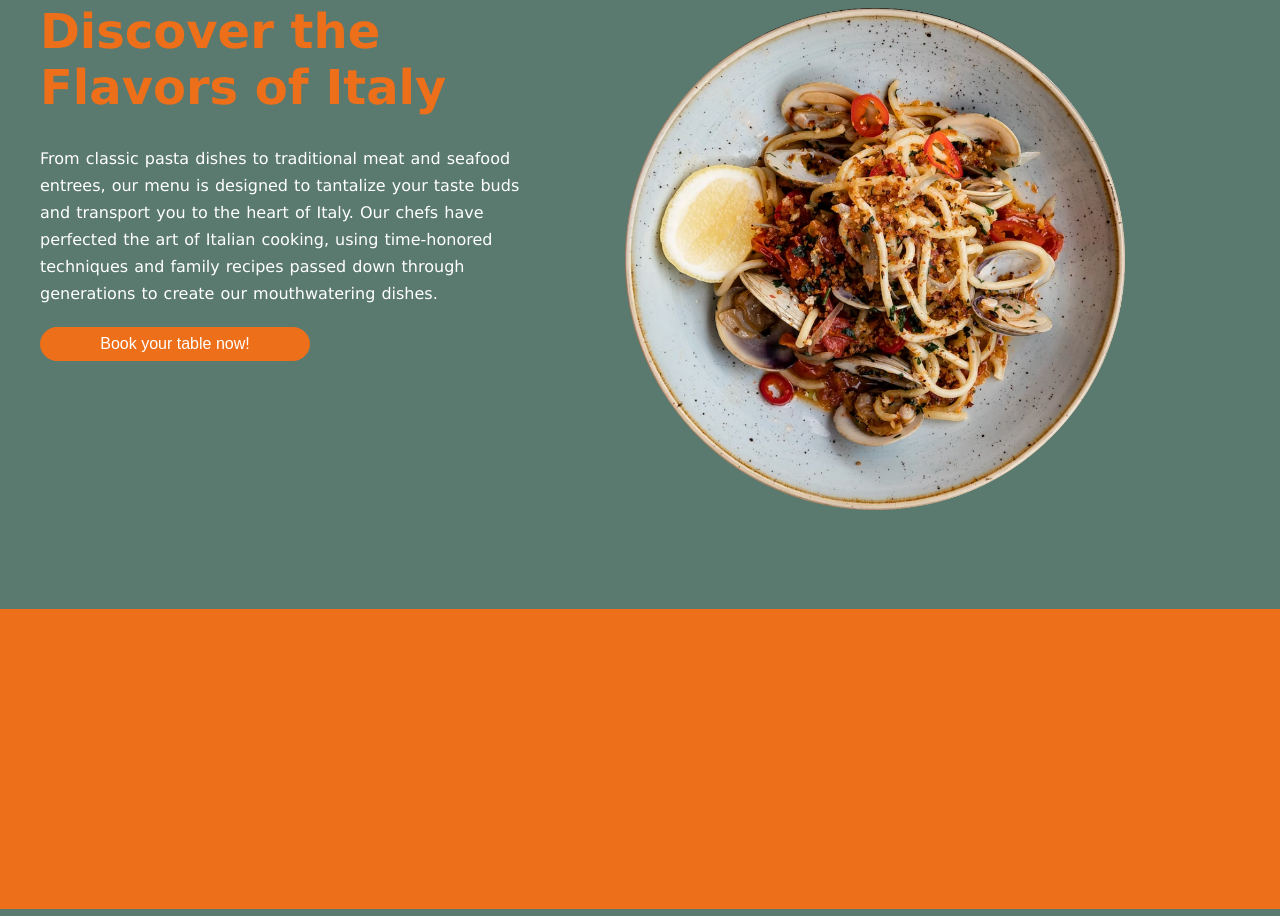
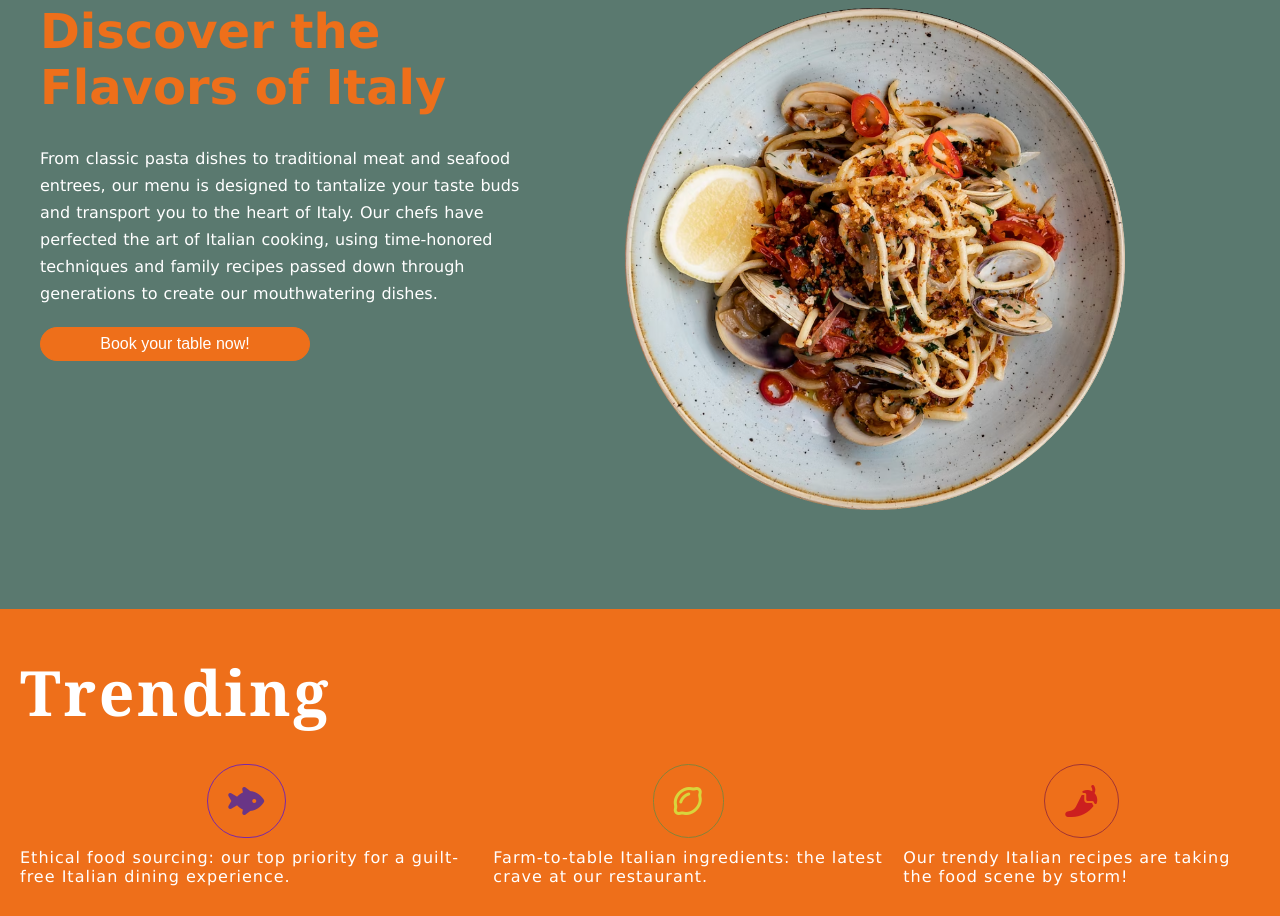
Before and after one commit to ngillux/lacucina, a plain HTML site: page index.html in a window 1280 px wide. Shown: the part 227-1143 px from the top of the page. Drawn offline with Linux system fonts and the light colour scheme.

Commit message:
Trending section added.

```diff
--- a/css/styles.css
+++ b/css/styles.css
@@ -135,11 +135,38 @@ a {
 }
 
 /* Section 1 (Trending) */
-.section-container {
+.section-container-1 {
+  font-family: Cambria, Cochin, Georgia, Times, "Times New Roman", serif;
+  letter-spacing: 1px;
   background-color: rgb(238, 111, 26);
-  height: 300px;
-  margin: 0px;
+  display: flex;
+  /* border: 1px solid white; */
+  flex-direction: column;
 }
+
+.trending-heading {
+  /* border: 1px solid white; */
+  margin: 40px 0 0 20px;
+  letter-spacing: 2.7px;
+
+  font-size: 2.6em;
+}
+
+.trending-carousel {
+  display: flex;
+
+  padding: 20px;
+  gap: 20px;
+  margin: 10px auto;
+  font-family: Verdana, Geneva, Tahoma, sans-serif;
+}
+
+.icon-trending {
+  text-align: center;
+  font-size: 2em;
+  margin-bottom: 10px;
+}
+
 /* Media Queries */
 
 @media (max-width: 1098px) {
@@ -233,6 +260,15 @@ a {
   .booking-button {
     margin: 30px auto;
   }
+
+  .trending-heading {
+    margin: 20px 0 10px 5px;
+    padding: 0;
+  }
+
+  .trending-carousel {
+    flex-direction: column;
+  }
 }
 
 /* Animations */
--- a/index.html
+++ b/index.html
@@ -56,8 +56,42 @@
 
     </main>
 
-    <section class="section-container" >
-      <div id="trending"></div>
+    <section id="trending" class="section-container-1" >
+      <div class="trending-heading">
+        <h1>Trending</h1>
+      </div>
+        <div class="trending-carousel">
+          <div>
+            <div class="icon-trending" >
+              <i class="fa-solid fa-fish-fins" style="color: rgb(105, 53, 134); border: 1px solid rgb(121, 40, 168); padding: 20px; border-radius: 90px;"></i>
+            </div>
+            <p>Ethical food sourcing: our top priority for a guilt-free Italian dining experience.</p>
+          </div>
+
+          <div>
+            <div class="icon-trending">
+              <i class="fa-regular fa-lemon" style="color: rgb(216, 213, 60); border: 1px solid rgb(133, 131, 57); padding: 20px; border-radius: 90px;"></i>
+            </div>
+            <p>Farm-to-table Italian ingredients: the latest crave at our restaurant.</p>
+          </div>
+
+          <div>
+            <div class="icon-trending">
+              <i class="fa-solid fa-pepper-hot" style="color: rgb(204, 31, 31); border: 1px solid rgb(161, 52, 52); padding: 20px; border-radius: 90px;"></i>
+            </div>
+            <p>Our trendy Italian recipes are taking the food scene by storm!</p>
+          </div>
+
+        </div>
+
+    </section>
+
+    <section  id="delivery" class="section-container-2" >
+
+    </section>
+
+    <section id="about" class="section-container-3" >
+
     </section>
 
 
```
